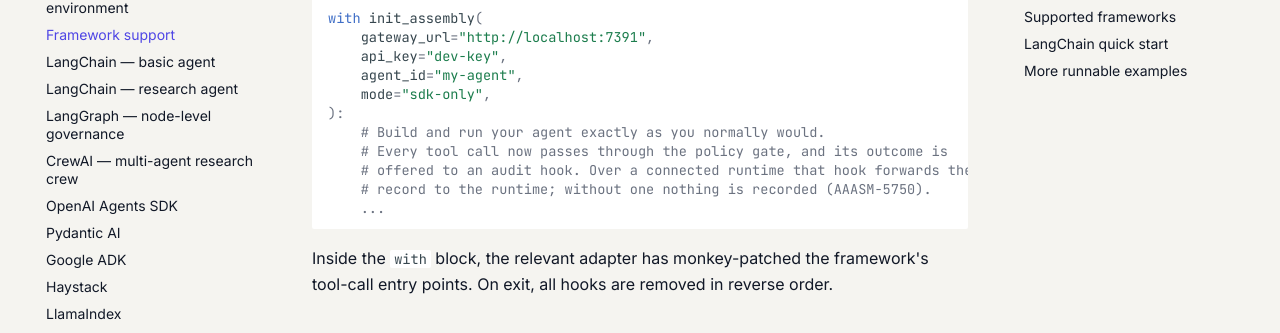
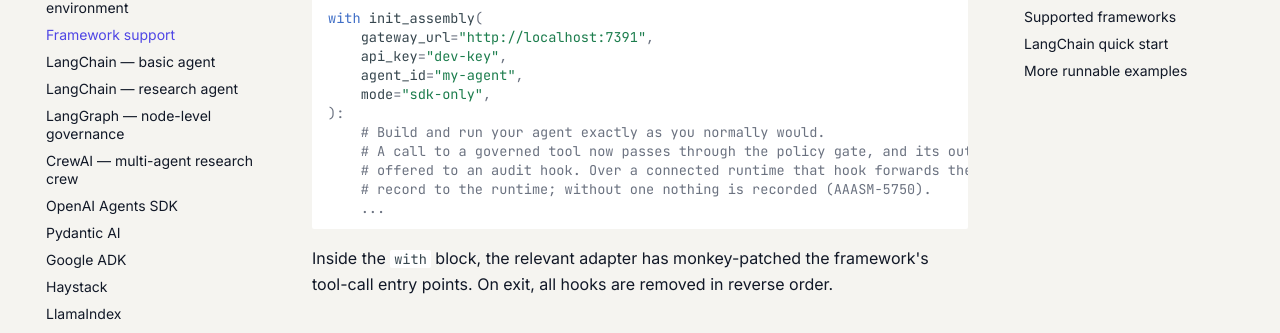
Before and after one commit to AI-agent-assembly/python-sdk, an MkDocs documentation site: the page built from docs/examples/framework-support.md, in a window 1280 px wide and 900 px high, scrolled down 536 px. Shown: the part 118-451 px from the top of the window. Built offline with MkDocs 1.6.1 and Material for MkDocs 9.7.7, drawn with Linux system fonts in a browser that asks for light colours; a script that is not in the unit is left out; the version menu is left out.

Commit message:
📝 (docs): Scope an unqualified absolute the touched line carried
"Every tool call" is on ADR 0033 fd-7's banned list — it overstates coverage,
since only a governed tool's call reaches the gate. Corrected while the line
was being edited rather than left because it predated the change.

Refs AAASM-5750

```diff
--- a/docs/examples/framework-support.md
+++ b/docs/examples/framework-support.md
@@ -24,7 +24,7 @@
     mode="sdk-only",
 ):
     # Build and run your agent exactly as you normally would.
-    # Every tool call now passes through the policy gate, and its outcome is
+    # A call to a governed tool now passes through the policy gate, and its outcome is
     # offered to an audit hook. Over a connected runtime that hook forwards the
     # record to the runtime; without one nothing is recorded (AAASM-5750).
     ...
```
